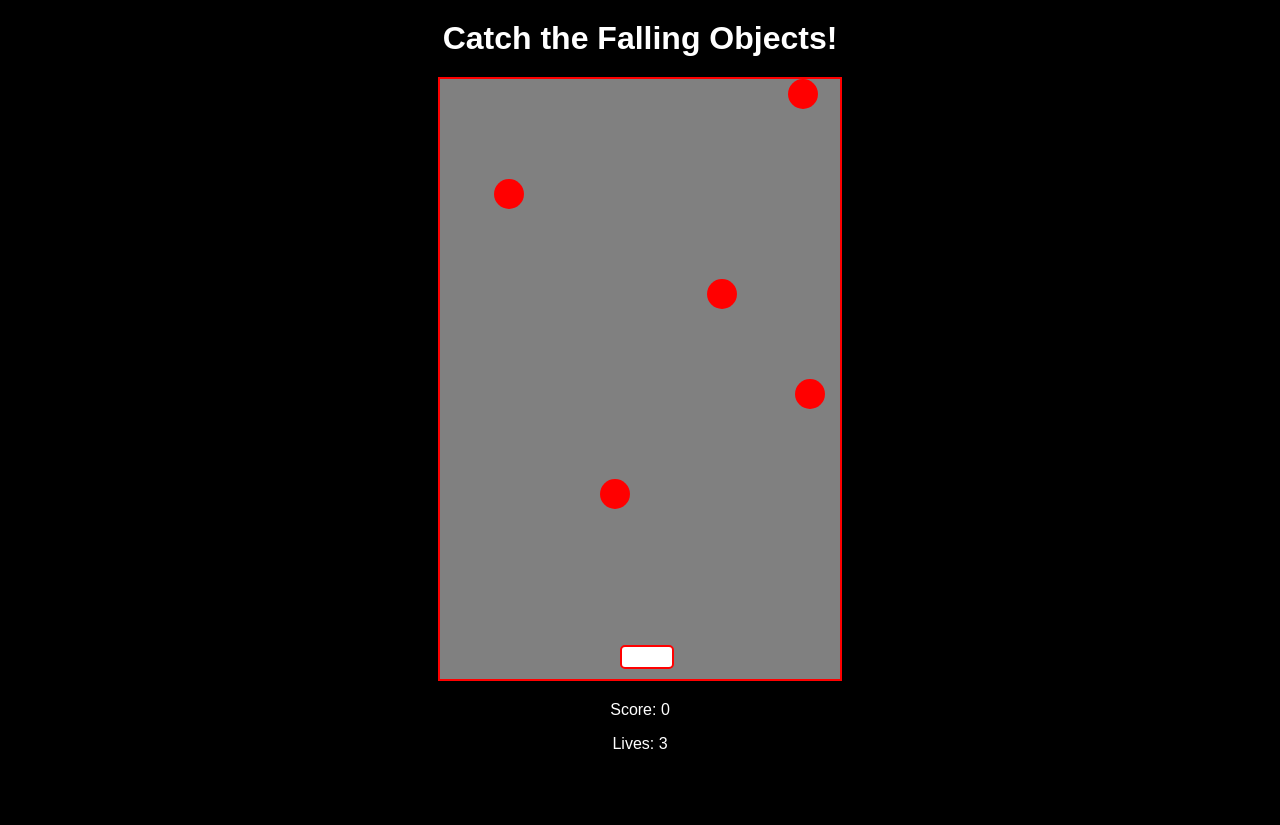
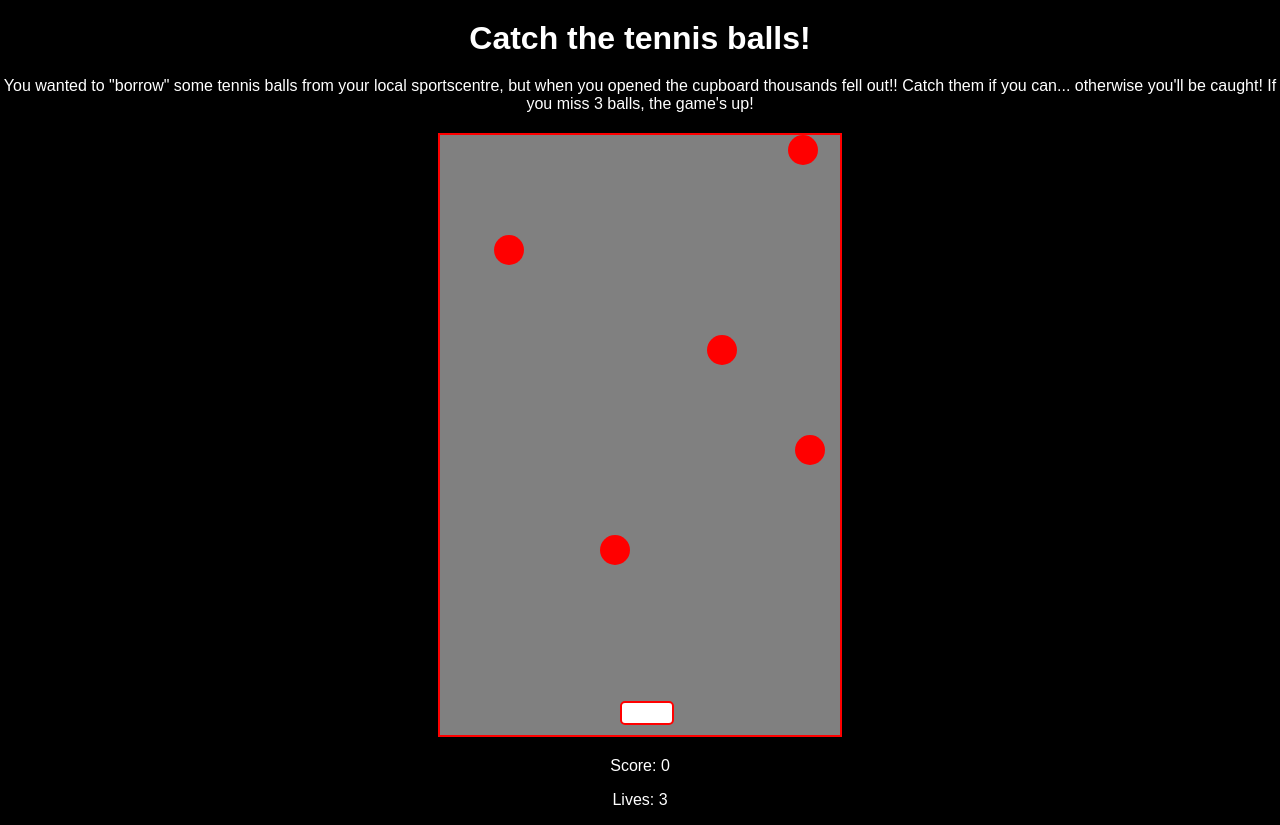
Before and after one commit to thohen576/mygame, a plain HTML site: page index.html in a window 1280 px wide. Before the commit the page ends 800 px from the top, so only its background shows below. Drawn offline with Linux system fonts and the light colour scheme.

Commit message:
Update index.html
updated description

```diff
--- a/index.html
+++ b/index.html
@@ -7,7 +7,8 @@
   <link rel="stylesheet" href="styles.css">
 </head>
 <body>
-  <h1>Catch the Falling Objects!</h1>
+  <h1>Catch the tennis balls!</h1>
+    <p>You wanted to "borrow" some tennis balls from your local sportscentre, but when you opened the cupboard thousands fell out!! Catch them if you can... otherwise you'll be caught! If you miss 3 balls, the game's up!</p>
   <div id="game-area">
     <div id="basket"></div>
   </div>
```
